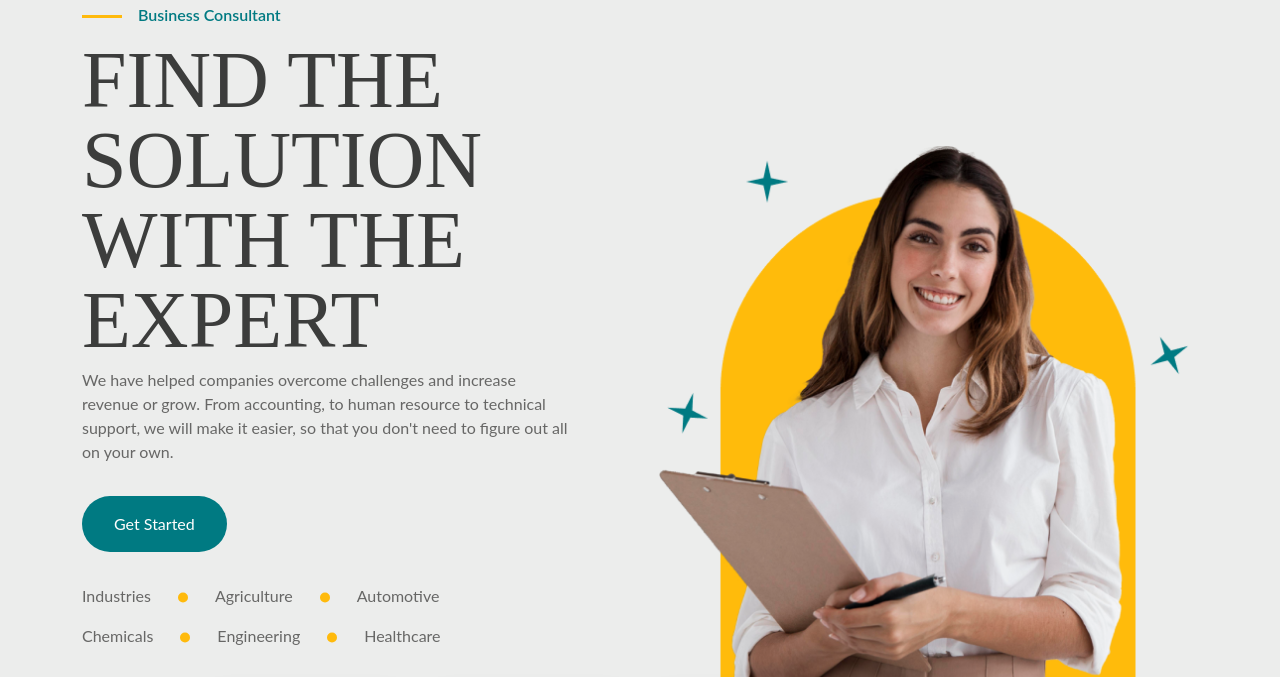
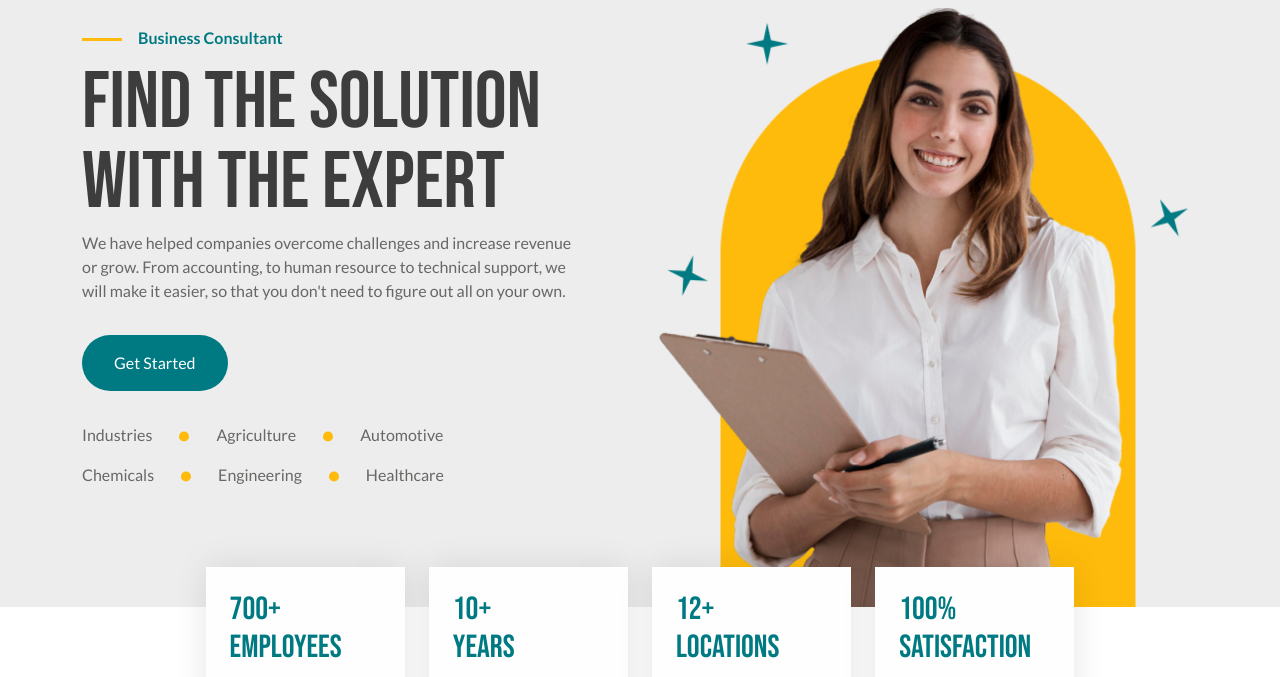
Before and after one commit to anirudhsingh-7773/Scss-Aexpert, a plain HTML site: page index.html in a window 1280 px wide. Shown: the part 83-760 px from the top of the page. Drawn offline with nearby package versions, Linux system fonts and the light colour scheme; the site is published under a folder, as on GitHub Pages, so addresses that start at the root find nothing.

Commit message:
FRES-110:Corrected the path

```diff
--- a/styles/_base.scss
+++ b/styles/_base.scss
@@ -28,35 +28,35 @@ img {
 // Typography
 @font-face {
   font-family: "Bebas";
-  src: url(/fonts/Bebas_Neue/BebasNeue-Regular.ttf);
+  src: url(../fonts/Bebas_Neue/BebasNeue-Regular.ttf);
 }
 
 @font-face {
   font-family: "Lato";
-  src: url(/fonts/Lato/Lato-Thin.ttf);
+  src: url(../fonts/Lato/Lato-Thin.ttf);
   font-weight: 200;
 }
 
 @font-face {
   font-family: "Lato";
-  src: url(/fonts/Lato/Lato-Light.ttf);
+  src: url(../fonts/Lato/Lato-Light.ttf);
   font-weight: 300;
 }
 
 @font-face {
   font-family: "Lato";
-  src: url(/fonts/Lato/Lato-Regular.ttf);
+  src: url(../fonts/Lato/Lato-Regular.ttf);
   font-weight: 400;
 }
 
 @font-face {
   font-family: "Lato";
-  src: url(/fonts/Lato/Lato-Black.ttf);
+  src: url(../fonts/Lato/Lato-Black.ttf);
   font-weight: 500;
 }
 
 @font-face {
   font-family: "Lato";
-  src: url(/fonts/Lato/Lato-Bold.ttf);
+  src: url(../fonts/Lato/Lato-Bold.ttf);
   font-weight: 600;
 }
```
Also changed, not shown: styles/main.css.
